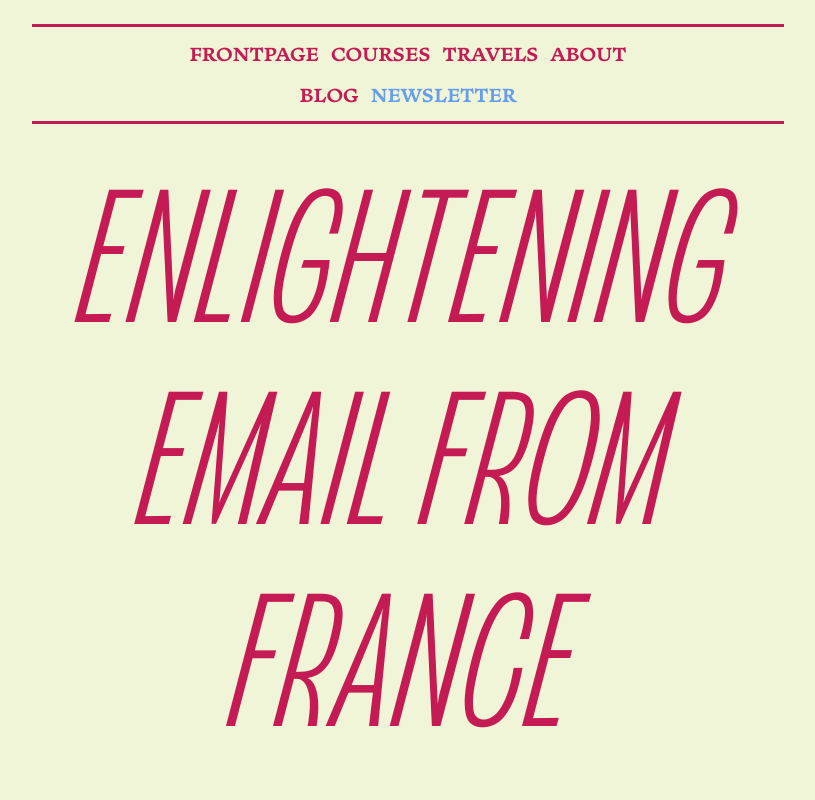
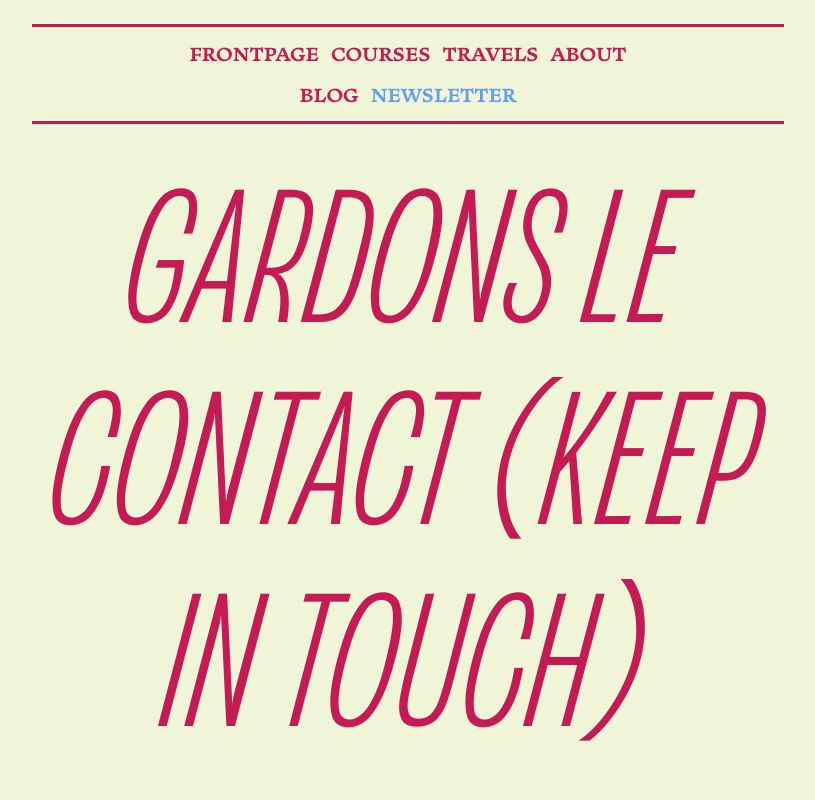
Before and after one commit to yescomment/jk-litlife, an Astro site: page /newsletter in a window 1280 px wide. Shown: the top 800 px of the page, without its empty margins (232-1047 px from the left). Built offline with nearby package versions, Linux system fonts and the light colour scheme; Astro itself is replaced by a stand-in of ours.

Commit message:
Newsletter title

```diff
--- a/src/pages/newsletter.astro
+++ b/src/pages/newsletter.astro
@@ -2,7 +2,7 @@
 import Page from '@layouts/Page.astro'
 ---
 <Page
-  title = 'Enlightening Email from France'
+  title = 'Gardons le Contact (Keep in Touch)'
   browserTitle = 'Quarterly Newsletter'
 />
   <section>
```
